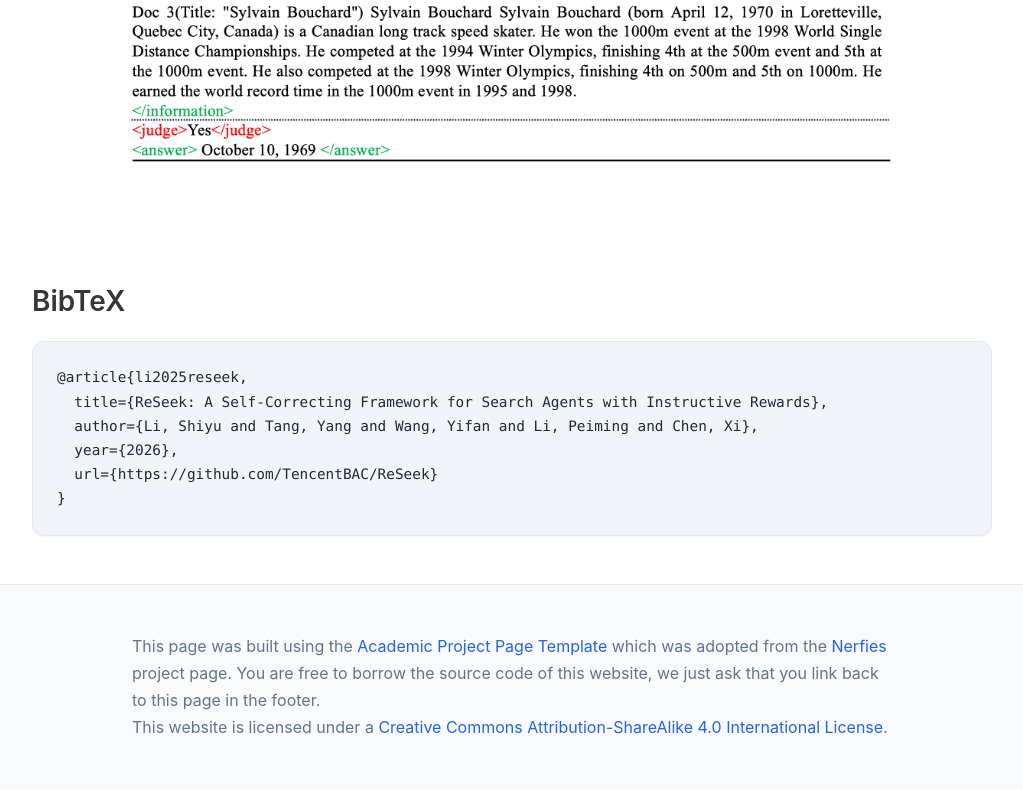
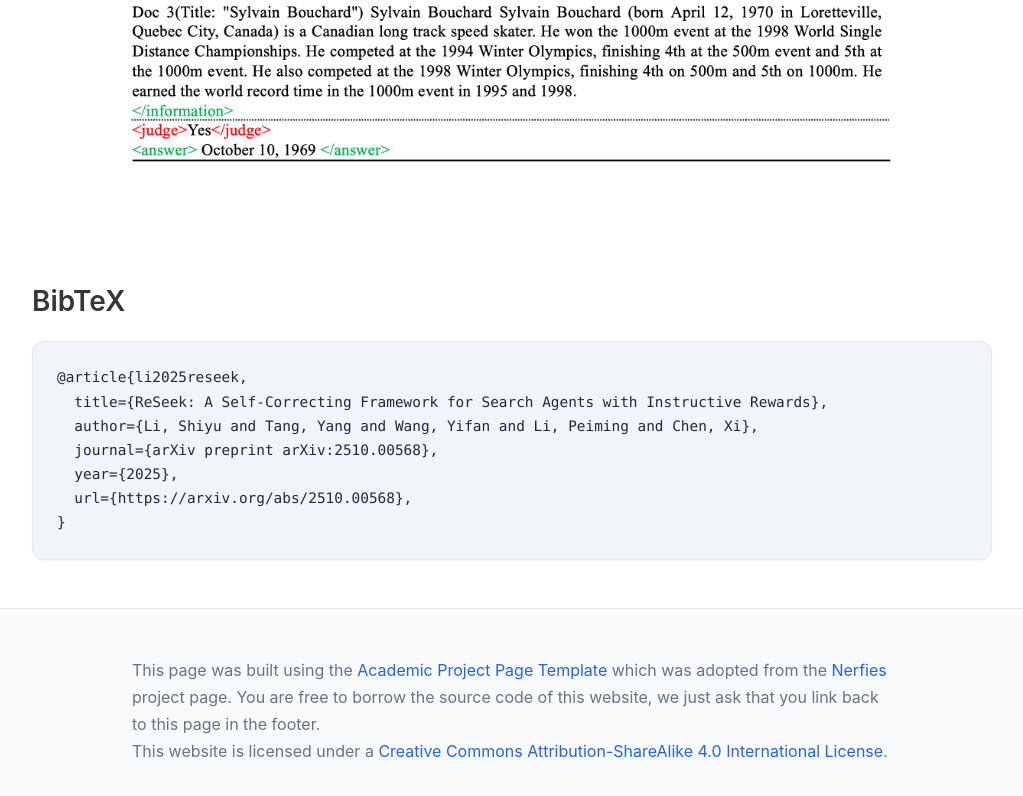
Before and after one commit to TencentBAC/ReSeek, a plain HTML site: page docs/index.html in a window 1280 px wide. Shown: the part 6633-7429 px from the top of the page, without its empty margins (128-1151 px from the left). Drawn offline with nearby package versions, Linux system fonts and the light colour scheme; a script that the page names is missing; some icons are missing; a web font is replaced by a local one.

Commit message:
update citation

```diff
--- a/docs/index.html
+++ b/docs/index.html
@@ -363,8 +363,9 @@
             <pre><code>@article{li2025reseek,
   title={ReSeek: A Self-Correcting Framework for Search Agents with Instructive Rewards},
   author={Li, Shiyu and Tang, Yang and Wang, Yifan and Li, Peiming and Chen, Xi},
-  year={2026},
-  url={https://github.com/TencentBAC/ReSeek}
+  journal={arXiv preprint arXiv:2510.00568},
+  year={2025},
+  url={https://arxiv.org/abs/2510.00568},
 }</code></pre>
         </div>
     </section>
```
